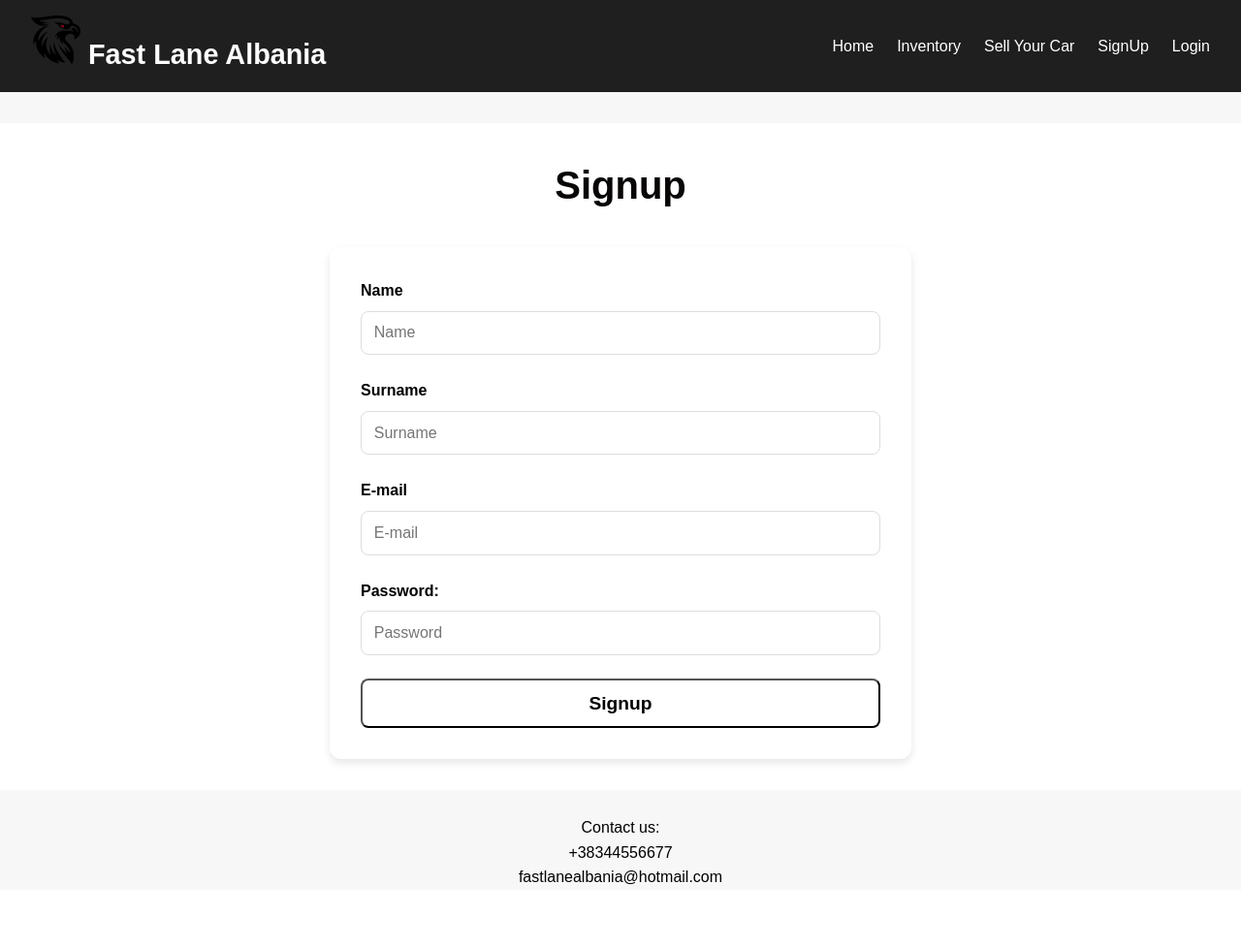
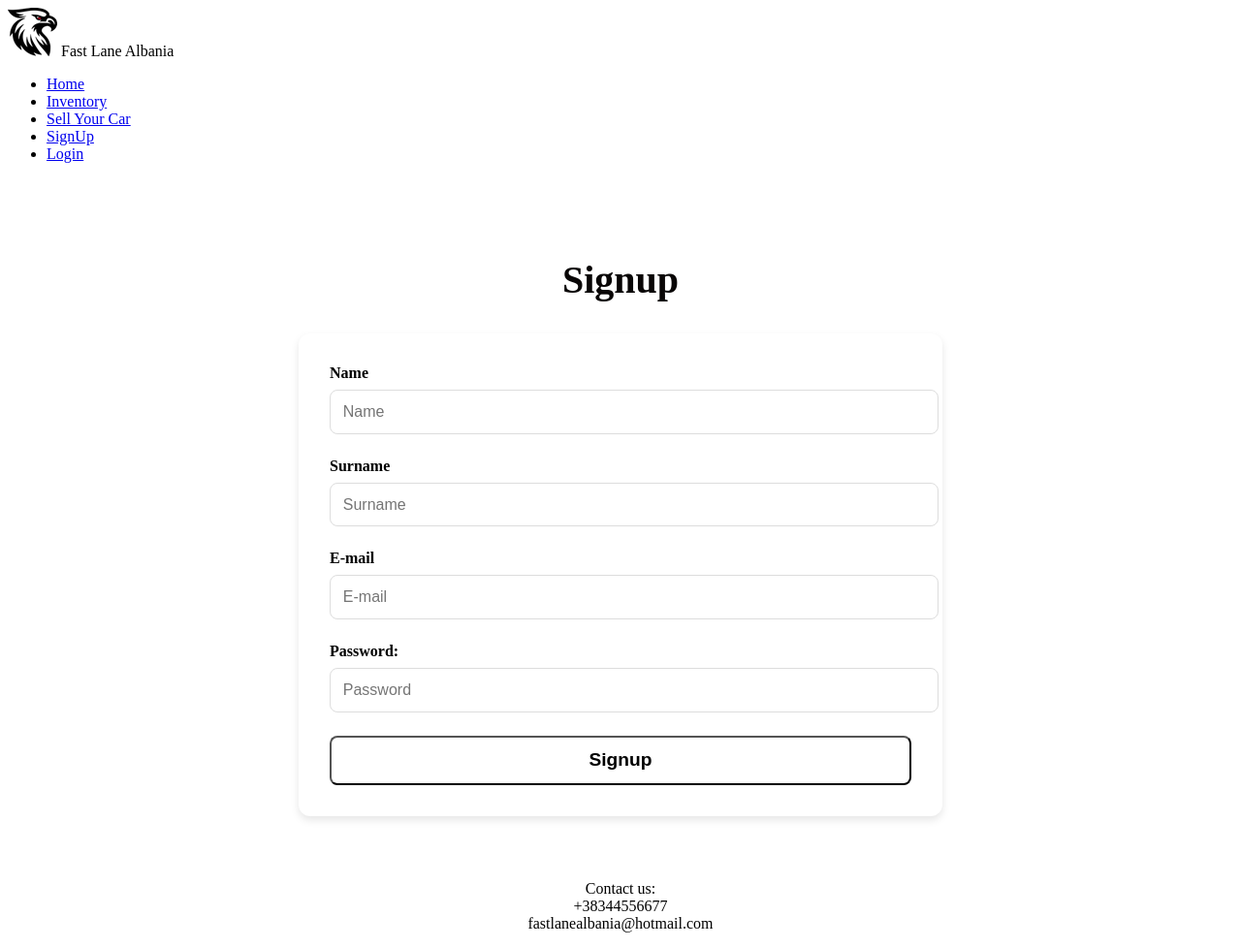
Before and after one commit to AridonMeha/dizwebprojekt, a PHP site: page /page2.html in a window 1280 px wide. Shown: the whole page at 97% size. Before the commit the page ends 913 px from the top, so only its background shows below. Run offline with PHP 8.4, Linux system fonts and the light colour scheme.

Commit message:
commiti css

```diff
--- a/style.css
+++ b/style.css
@@ -1,50 +1,3 @@
-* {
-    margin: 0;
-    padding: 0;
-    box-sizing: border-box;
-}
-
-body {
-    font-family: 'Poppins', sans-serif;
-    line-height: 1.6;
-    color: #000000;
-    background-color: #f7f7f7;
-}
-
-header {
-    display: flex;
-    justify-content: space-between;
-    align-items: center;
-    padding: 1rem 2rem;
-    background-color: #1f1f1f;
-    color: #ffffff;
-    position: sticky;
-    top: 0;
-    z-index: 1000;
-}
-
-header .logo {
-    font-size: 1.8rem;
-    font-weight: bold;
-
-}
-
-header .nav-links {
-    list-style: none;
-    display: flex;
-    gap: 1.5rem;
-}
-
-header .nav-links a {
-    color: #ffffff;
-    text-decoration: none;
-    transition: color 0.3s ease;
-    font-weight: 500;
-}
-
-header .nav-links a:hover {
-    color: #f10808;
-}
 
 .image-container {
     position: relative;
```
